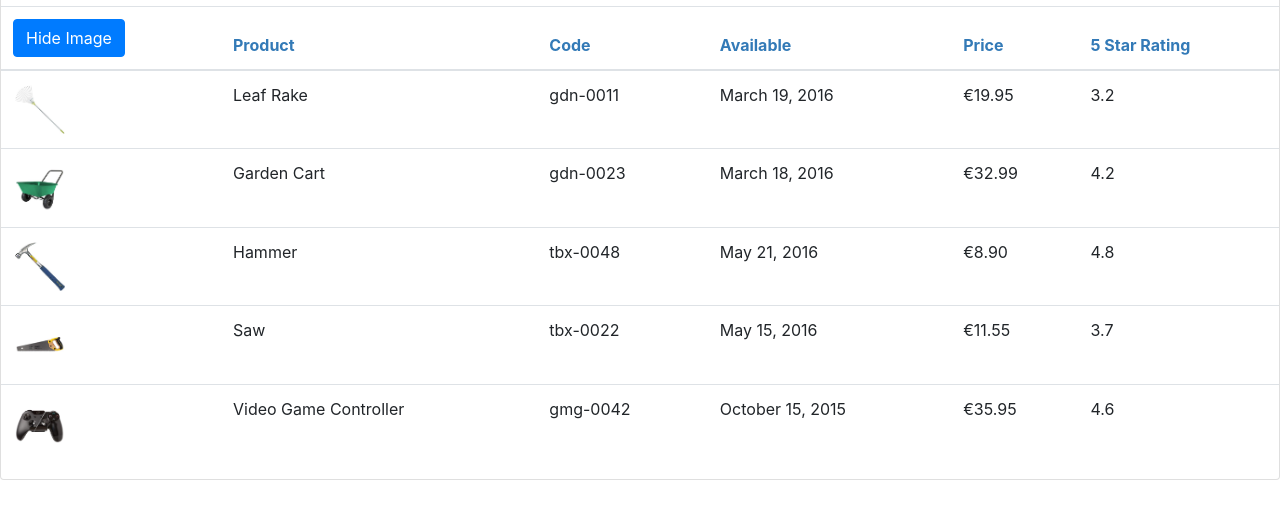
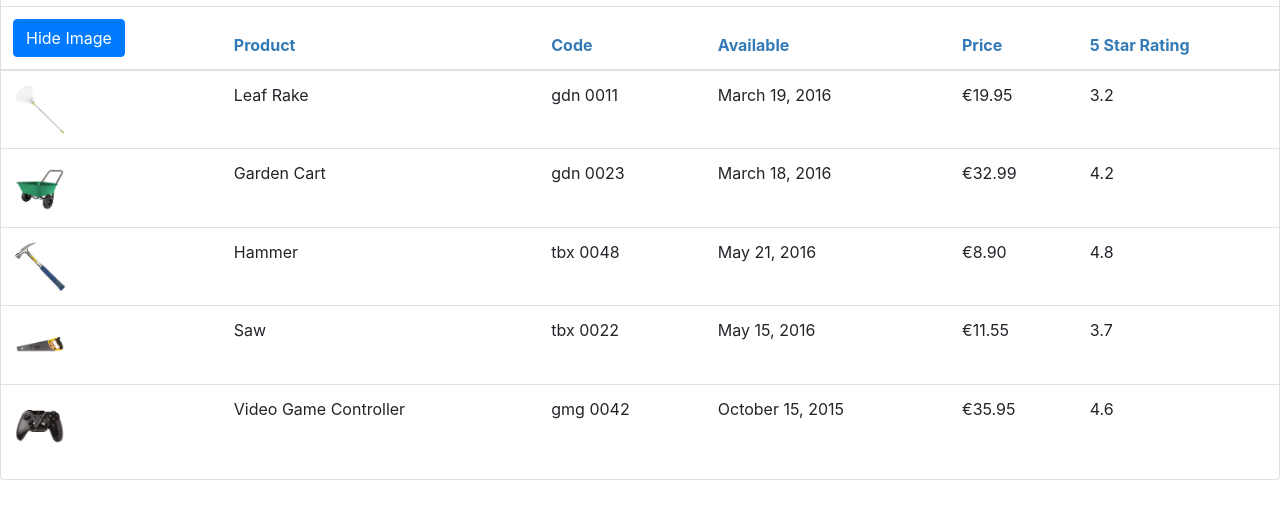
Before and after one commit to akexinad/first-angular, an Angular app in the folder Angular-GettingStarted/APM-Start/: page / in a window 1280 px wide. Shown: the part 222-735 px from the top of the page. Built offline with nearby package versions, Linux system fonts and the light colour scheme.

Commit message:
building custom pipes

```diff
--- a/Angular-GettingStarted/APM-Start/src/app/app.module.ts
+++ b/Angular-GettingStarted/APM-Start/src/app/app.module.ts
@@ -5,11 +5,13 @@ import { FormsModule } from "@angular/forms";
 
 import { AppComponent } from './app.component';
 import { ProductListComponent } from './products/product_list.component';
+import ConvertToSpacesPipe from './shared/convert-to-spaces.pipe';
 
 @NgModule({
   declarations: [
     AppComponent,
-    ProductListComponent
+    ProductListComponent,
+    ConvertToSpacesPipe
   ],
   imports: [
     BrowserModule,
--- a/Angular-GettingStarted/APM-Start/src/app/products/product_list.component.html
+++ b/Angular-GettingStarted/APM-Start/src/app/products/product_list.component.html
@@ -51,7 +51,7 @@
                         >
                     </td>
                     <td>{{ product.productName }}</td>
-                    <td>{{ product.productCode | lowercase }}</td>
+                    <td>{{ product.productCode | lowercase | convertToSpaces: '-' }}</td>
                     <td>{{ product.releaseDate }}</td>
                     <td>{{ product.price | currency:'EUR':'symbol':'1.2-2' }}</td>
                     <td>{{ product.starRating }}</td>
--- a/Angular-GettingStarted/APM-Start/src/app/products/product_list.component.ts
+++ b/Angular-GettingStarted/APM-Start/src/app/products/product_list.component.ts
@@ -77,6 +77,5 @@ export class ProductListComponent implements OnInit{
 
     ngOnInit(): void {
       console.log('In OnInit');
-
     }
 }
--- /dev/null
+++ b/Angular-GettingStarted/APM-Start/src/app/shared/convert-to-spaces.pipe.ts
@@ -0,0 +1,12 @@
+import { Pipe } from "@angular/core";
+
+@Pipe({
+    name: 'convertToSpaces'
+})
+
+export default class ConvertToSpacesPipe {
+
+    transform(value: string, character: string): string {
+        return value.replace(character, ' ');
+    }
+}
```
Also changed, not shown: 1 other file (tests, documents, lock files or other folders).
